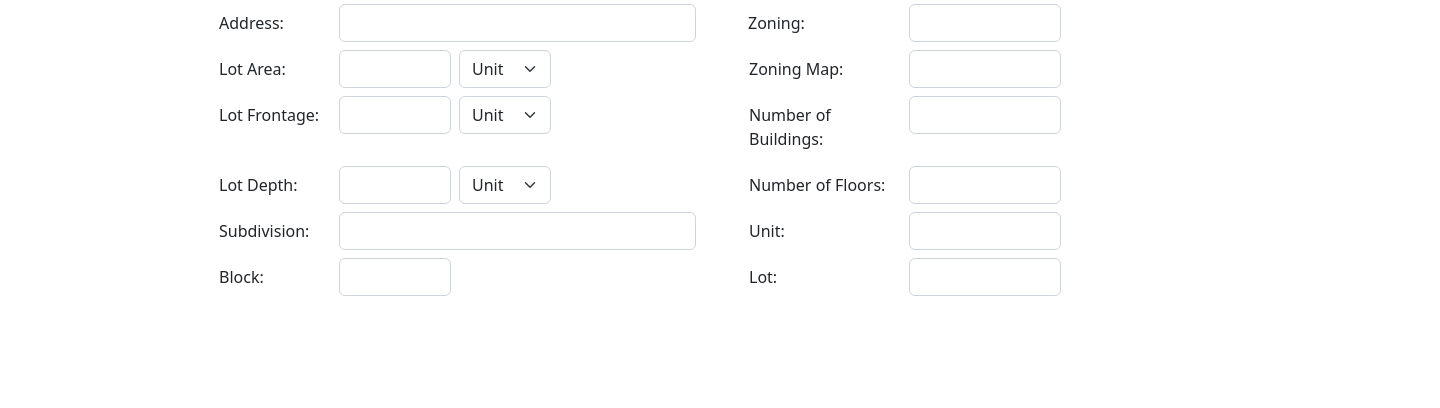
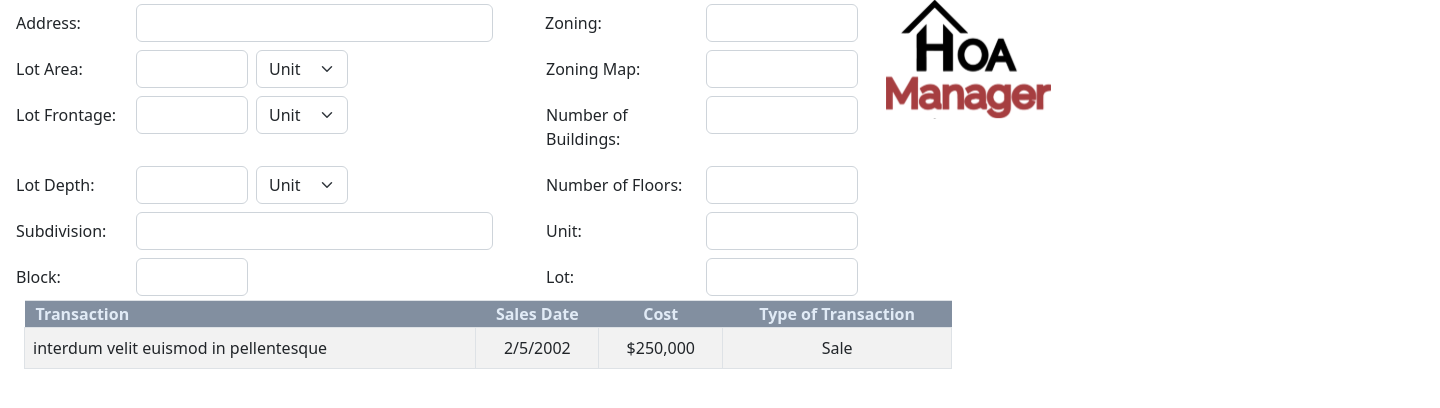
Before and after one commit to LAARC-FSU/HOA-Manager-UI, an Angular app: page / in a window 1280 px wide. Shown: the top 408 px of the page, 1440 px wide, since content can reach past the window. Built offline with nearby package versions, Linux system fonts and the light colour scheme.

Commit message:
modified to put the components together

```diff
--- a/src/app/add-property/add-property.component.html
+++ b/src/app/add-property/add-property.component.html
@@ -1,107 +1,13 @@
 <div class="container">
-  <div class="row" >
-       <div class="col" style="max-width: 120px">
-         <label for="inputaddress" class="col-form-label">Address:</label>
-       </div>
-      <div class="col" style="min-width: 365px">
-         <input type="text" id="inputaddress" class="form-control">
-      </div>
-        <div class="col ps-5"  >
-          <label for="inputzoning" class="col-form-label" style="max-width: 160px">Zoning:</label>
-        </div>
-       <div class="col" style="max-width: 160px">
-         <input type="text" id="inputzoning" class="form-control">
-       </div>
-  </div>
   <div class="row">
-    <div class="col" style="max-width: 120px">
-      <label for="inputlotarea" class="col-form-label">Lot Area:</label>
+    <div class="col">
+      <input-form></input-form>
     </div>
-    <div class="col" style="max-width: 120px">
-      <input type="number" id="inputlotarea" class="form-control">
-    </div>
-    <div class="col" style="max-width: 100px">
-      <select class="form-select" >
-        <option selected>Unit</option>
-        <option>Acres</option>
-        <option>sqft</option>
-      </select>
-    </div>
-    <div class="col" style="min-width: 160px">
-      <label for="inputzoningmap" class="col-form-label" style="padding-left: 190px">Zoning Map:</label>
-    </div>
-    <div class="col" style="max-width: 160px">
-      <input type="text" id="inputzoningmap" class="form-control">
-    </div>
-  </div>
-  <div class="row">
-    <div class="col" style="max-width: 120px">
-      <label for="inputlotfrontage" class="col-form-label">Lot Frontage:</label>
-    </div>
-    <div class="col" style="max-width: 120px">
-      <input type="number" id="inputlotfrontage" class="form-control">
-    </div>
-    <div class="col" style="max-width: 100px">
-      <select class="form-select" >
-        <option selected>Unit</option>
-        <option>Miles</option>
-        <option>ft</option>
-      </select>
-    </div>
-    <div class="col" style="min-width: 160px">
-      <label for="inputnumberofbuildings" class="col-form-label" style="padding-left: 190px">Number of Buildings:</label>
-    </div>
-    <div class="col" style="max-width: 160px">
-      <input type="number" id="inputnumberofbuildings" class="form-control">
-    </div>
-  </div>
-  <div class="row">
-    <div class="col" style="max-width: 120px">
-      <label for="inputlotdepth" class="col-form-label">Lot Depth:</label>
-    </div>
-    <div class="col" style="max-width: 120px">
-      <input type="number" id="inputlotdepth" class="form-control">
-    </div>
-    <div class="col" style="max-width: 100px">
-      <select class="form-select" >
-        <option selected>Unit</option>
-        <option>Miles</option>
-        <option>ft</option>
-      </select>
-    </div>
-    <div class="col" style="min-width: 160px">
-      <label for="inputnumberoffloors" class="col-form-label" style="padding-left: 190px">Number of Floors:</label>
-    </div>
-    <div class="col" style="max-width: 160px">
-      <input type="number" id="inputnumberoffloors" class="form-control">
-    </div>
-  </div>
-  <div class="row">
-    <div class="col" style="max-width: 120px">
-      <label for="inputsubdivision" class="col-form-label">Subdivision:</label>
-    </div>
-    <div class="col" style="min-width: 365px">
-      <input type="text" id="inputsubdivision" class="form-control">
-    </div>
-    <div class="col" style="min-width: 160px">
-      <label for="inputunit" class="col-form-label" style="padding-left: 45px">Unit:</label>
-    </div>
-    <div class="col" style="max-width: 160px">
-      <input type="number" id="inputunit" class="form-control">
-    </div>
-  </div>
-  <div class="row">
-    <div class="col" style="max-width: 120px">
-      <label for="inputblock" class="col-form-label">Block:</label>
-    </div>
-    <div class="col" style="max-width: 120px">
-      <input type="number" id="inputblock" class="form-control">
-    </div>
-    <div class="col" style="min-width: 160px" >
-      <label for="inputlot" class="col-form-label" style="padding-left: 290px" >Lot:</label>
-    </div>
-    <div class="col" style="max-width: 160px">
-      <input type="number" id="inputlot" class="form-control">
+    <div class="col" style="min-width: 400px">
+      <img src="assets/loginLogo.svg" alt="...">
     </div>
   </div>
 </div>
+<div class="container">
+  <transaction></transaction>
+</div>
--- a/src/app/add-property/add-property.component.scss
+++ b/src/app/add-property/add-property.component.scss
@@ -1,8 +1,5 @@
 .container{
-  max-width: 850px;
-  min-width: 850px;
+  min-width: 1440px;
+  max-width: 1440px;
   overflow: auto;
 }
-.col{
-  padding: 4px;
-}
--- a/src/app/app.module.ts
+++ b/src/app/app.module.ts
@@ -6,6 +6,9 @@ import { AppComponent } from './app.component';
 import { LoginPortalComponent } from './login-portal/login-portal.component';
 import { AddPropertyComponent } from './add-property/add-property.component';
 import {FormsModule, ReactiveFormsModule} from "@angular/forms";
+import {PropertyInputFormComponent} from "./add-property/input-form/property-input-form.component";
+import {TransactionComponent} from "./add-property/transactions/transaction.component";
+import {NotesComponents} from "./add-property/notes/notes.components";
 
 
 
@@ -14,6 +17,9 @@ import {FormsModule, ReactiveFormsModule} from "@angular/forms";
     AppComponent,
     LoginPortalComponent,
     AddPropertyComponent,
+    PropertyInputFormComponent,
+    TransactionComponent,
+    NotesComponents,
   ],
     imports: [
         BrowserModule,
```
